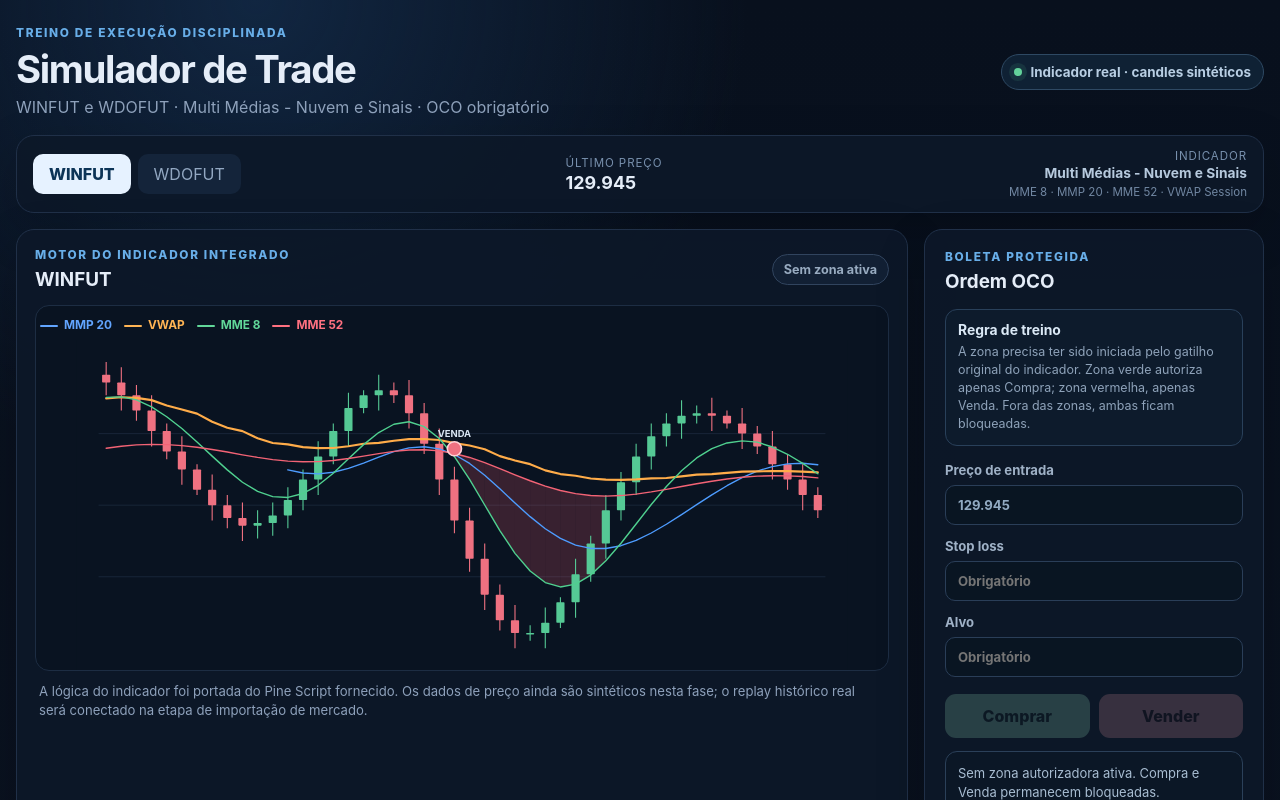
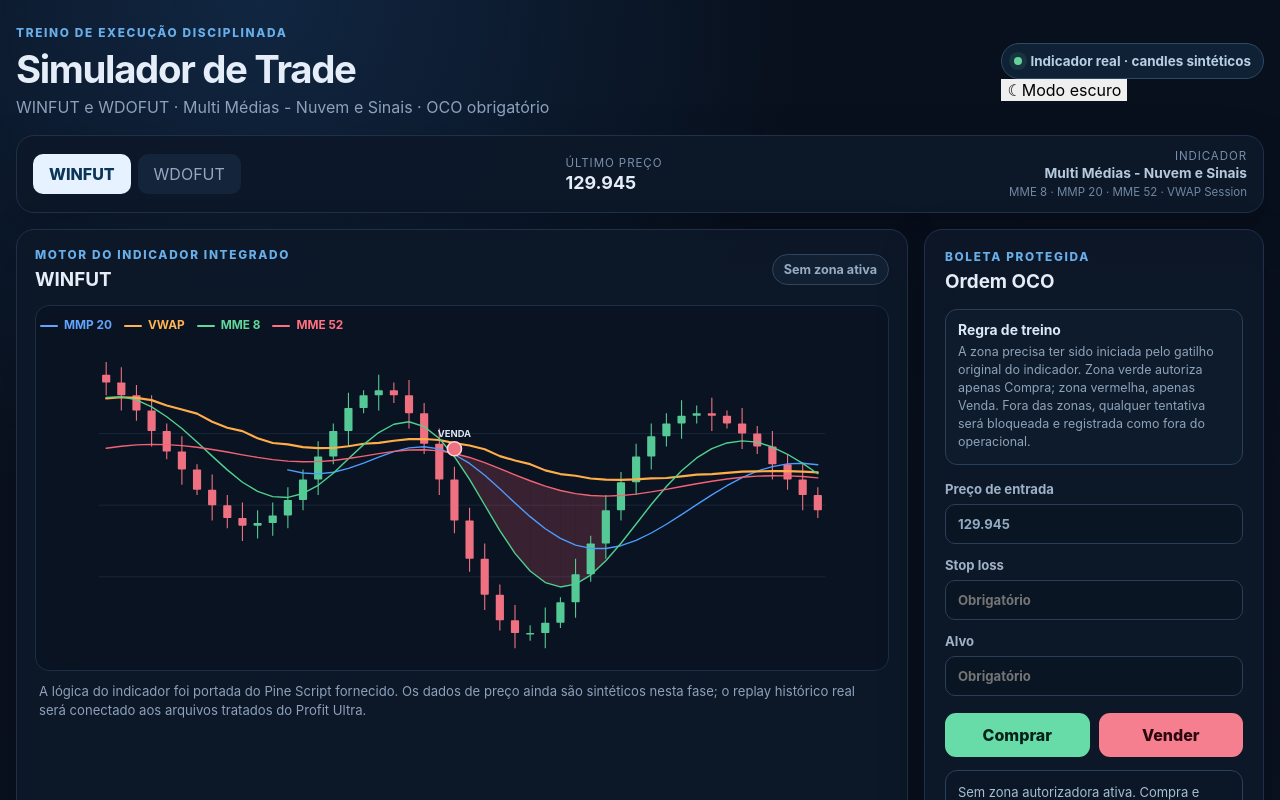
Before and after one commit to pablopcdossantos2-sys/simulador-de-trade, a React (Vite) app: page / in a window 1280 px wide. Shown: the top 800 px of the page. Built offline with nearby package versions, Linux system fonts and the light colour scheme.

Commit message:
feat: add rule popups theme toggle and data preparation UI

```diff
--- a/src/App.tsx
+++ b/src/App.tsx
@@ -1,5 +1,11 @@
 import { useEffect, useMemo, useState } from "react";
 import { CandleChart } from "./components/CandleChart";
+import { DataPreparationPanel } from "./components/DataPreparationPanel";
+import { RuleViolationModal } from "./components/RuleViolationModal";
+import {
+  ThemeToggle,
+  type ThemeMode,
+} from "./components/ThemeToggle";
 import { tickSizeFor } from "./domain/marketSpecs";
 import {
   openPosition,
@@ -23,9 +29,20 @@ import type {
   Trade,
 } from "./types";
 
+const THEME_KEY = "simulador-de-trade:theme";
+
 const money = new Intl.NumberFormat("pt-BR", {
   maximumFractionDigits: 2,
 });
+
+function initialTheme(): ThemeMode {
+  const stored = localStorage.getItem(THEME_KEY);
+  if (stored === "light" || stored === "dark") return stored;
+
+  return window.matchMedia?.("(prefers-color-scheme: light)").matches
+    ? "light"
+    : "dark";
+}
 
 export default function App() {
   const [asset, setAsset] = useState<Asset>("WINFUT");
@@ -34,6 +51,8 @@ export default function App() {
   const [trades, setTrades] = useState<Trade[]>([]);
   const [stopLoss, setStopLoss] = useState("");
   const [target, setTarget] = useState("");
+  const [theme, setTheme] = useState<ThemeMode>(initialTheme);
+  const [ruleViolation, setRuleViolation] = useState<string | null>(null);
   const [feedback, setFeedback] = useState(
     "Aguarde a formação de uma zona válida do indicador para liberar uma direção.",
   );
@@ -45,6 +64,11 @@ export default function App() {
   const signal = indicatorEvaluation.authorization;
   const lastCandle = candles[candles.length - 1];
   const lastPrice = lastCandle?.close ?? 0;
+
+  useEffect(() => {
+    document.documentElement.dataset.theme = theme;
+    localStorage.setItem(THEME_KEY, theme);
+  }, [theme]);
 
   useEffect(() => {
     loadTrades()
@@ -121,7 +145,9 @@ export default function App() {
   function submit(side: Side) {
     try {
       if (!lastCandle) {
-        throw new TradingRuleError("Não há candle disponível para executar a entrada.");
+        throw new TradingRuleError(
+          "Não há candle disponível para executar a entrada.",
+        );
       }
 
       const nextPosition = openPosition({
@@ -142,18 +168,17 @@ export default function App() {
         `${sideLabel(side)} aberta em ${money.format(lastPrice)} com OCO obrigatório ativo.`,
       );
     } catch (error) {
-      setFeedback(
+      const reason =
         error instanceof TradingRuleError
           ? error.message
-          : "Não foi possível abrir a operação.",
-      );
+          : "Não foi possível abrir a operação.";
+      setFeedback(reason);
+      setRuleViolation(reason);
     }
   }
 
-  const buyAllowed =
-    !position && signalAllows(signal, asset, "BUY");
-  const sellAllowed =
-    !position && signalAllows(signal, asset, "SELL");
+  const buyAllowed = !position && signalAllows(signal, asset, "BUY");
+  const sellAllowed = !position && signalAllows(signal, asset, "SELL");
 
   return (
     <main className="app-shell">
@@ -165,9 +190,18 @@ export default function App() {
             WINFUT e WDOFUT · Multi Médias - Nuvem e Sinais · OCO obrigatório
           </p>
         </div>
-        <div className="mode-badge">
-          <span className="pulse" />
-          Indicador real · candles sintéticos
+
+        <div className="topbar-actions">
+          <div className="mode-badge">
+            <span className="pulse" />
+            Indicador real · candles sintéticos
+          </div>
+          <ThemeToggle
+            theme={theme}
+            onToggle={() =>
+              setTheme((current) => (current === "dark" ? "light" : "dark"))
+            }
+          />
         </div>
       </header>
 
@@ -216,7 +250,7 @@ export default function App() {
           <p className="chart-note">
             A lógica do indicador foi portada do Pine Script fornecido. Os dados
             de preço ainda são sintéticos nesta fase; o replay histórico real
-            será conectado na etapa de importação de mercado.
+            será conectado aos arquivos tratados do Profit Ultra.
           </p>
         </div>
 
@@ -229,7 +263,8 @@ export default function App() {
             <span>
               A zona precisa ter sido iniciada pelo gatilho original do indicador.
               Zona verde autoriza apenas Compra; zona vermelha, apenas Venda.
-              Fora das zonas, ambas ficam bloqueadas.
+              Fora das zonas, qualquer tentativa será bloqueada e registrada como
+              fora do operacional.
             </span>
           </div>
 
@@ -264,15 +299,15 @@ export default function App() {
 
           <div className="order-actions">
             <button
-              className="buy-button"
-              disabled={!buyAllowed}
+              className={`buy-button ${buyAllowed ? "" : "locked"}`}
+              aria-disabled={!buyAllowed}
               onClick={() => submit("BUY")}
             >
               Comprar
             </button>
             <button
-              className="sell-button"
-              disabled={!sellAllowed}
+              className={`sell-button ${sellAllowed ? "" : "locked"}`}
+              aria-disabled={!sellAllowed}
               onClick={() => submit("SELL")}
             >
               Vender
@@ -297,6 +332,8 @@ export default function App() {
           )}
         </aside>
       </section>
+
+      <DataPreparationPanel />
 
       <section className="history card">
         <div className="section-heading">
@@ -346,6 +383,11 @@ export default function App() {
           </div>
         )}
       </section>
+
+      <RuleViolationModal
+        message={ruleViolation}
+        onClose={() => setRuleViolation(null)}
+      />
     </main>
   );
 }
```
